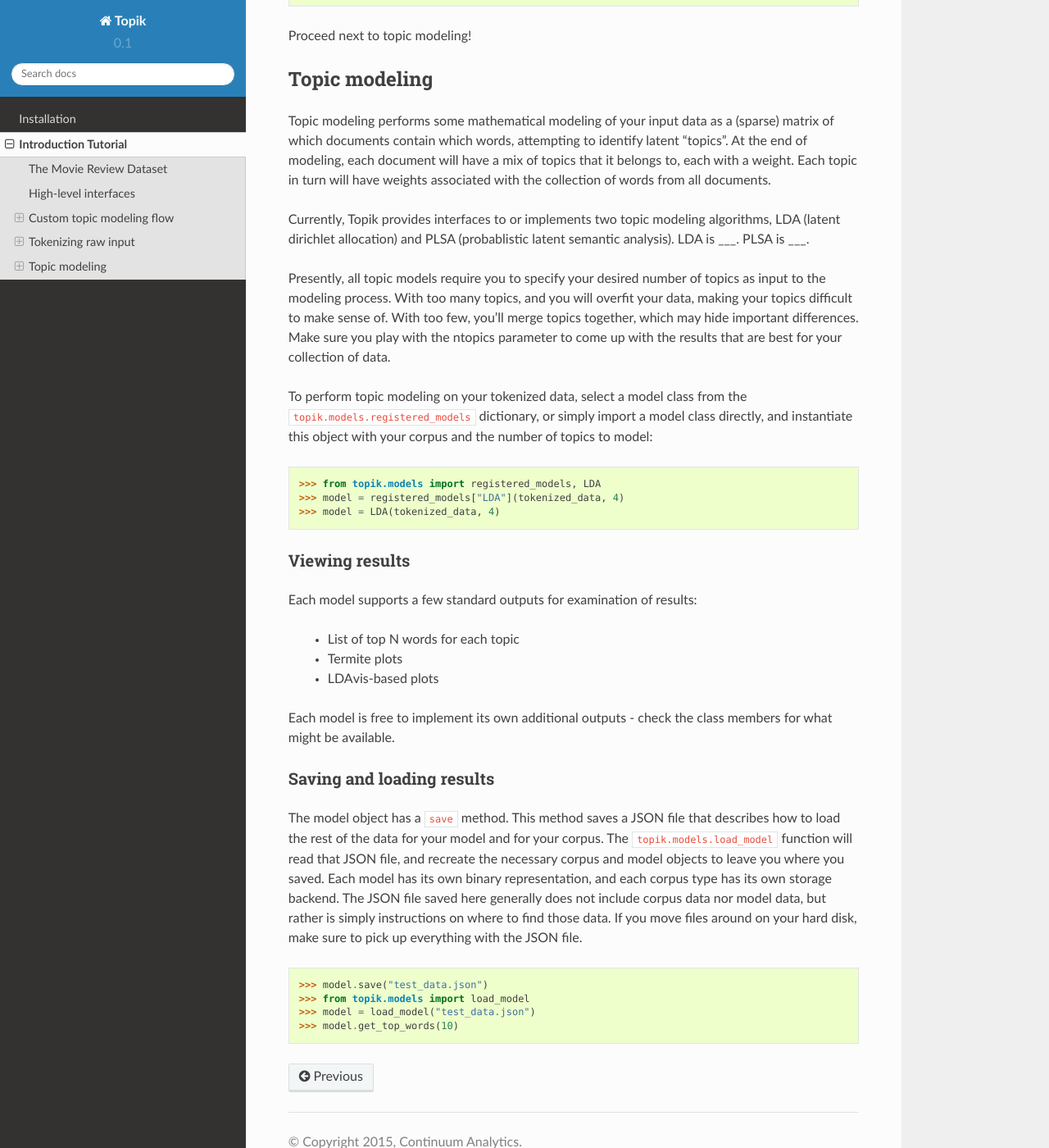
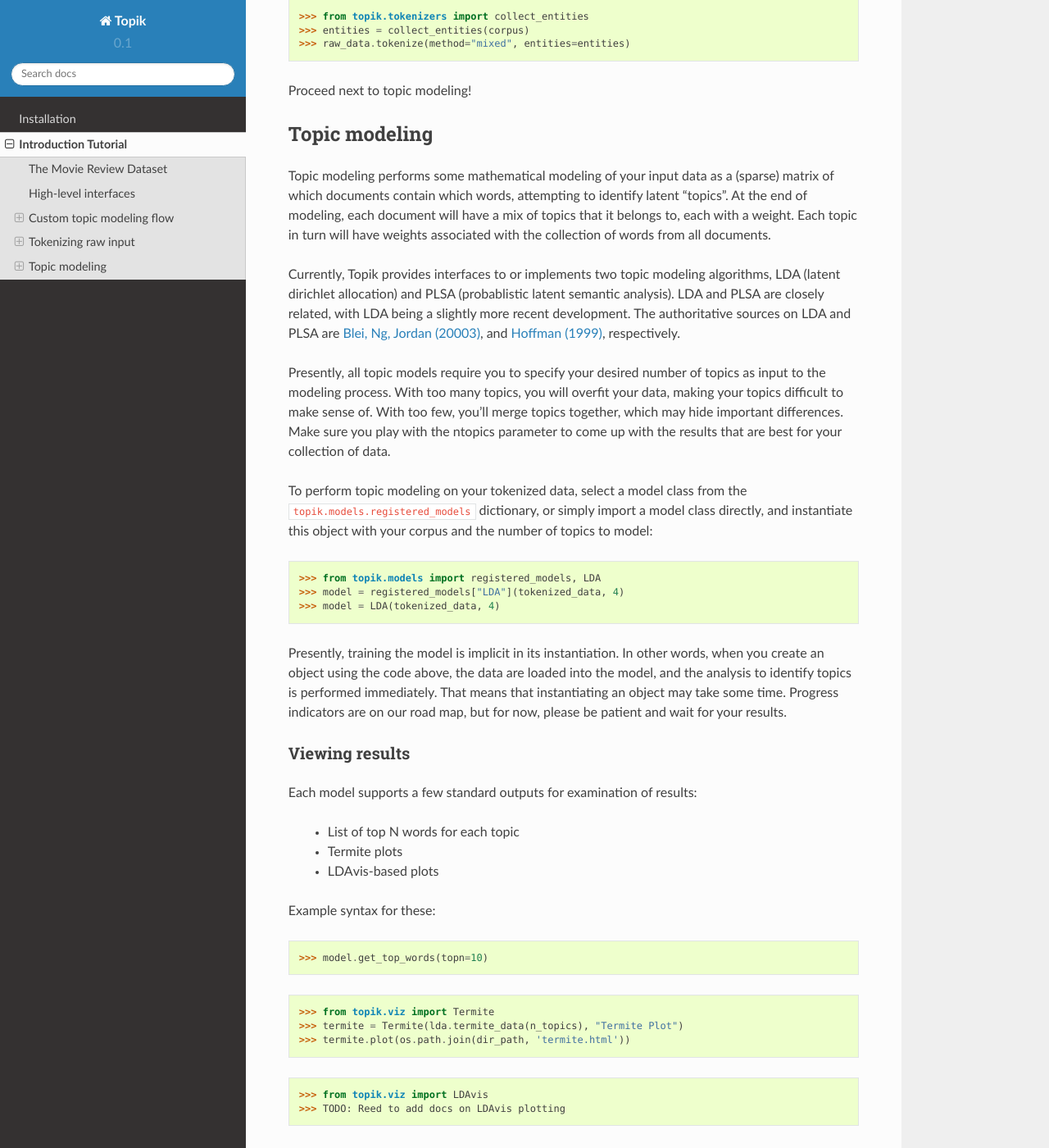
Before and after one commit to ContinuumIO/topik, a Sphinx documentation site: the page built from docs/example.rst, in a window 1280 px wide and 1400 px high, scrolled down 5875 px. Shown: the whole window at 82% size. Built offline with Sphinx 7.4.7 and the Read the Docs theme 2.0.0, drawn with Linux system fonts in a browser that asks for light colours; pages that are not in the unit, such as notebooks, are missing from menus; some of the changed text lies outside the part shown.

Commit message:
add links to PLSA and LDA papers.  Flesh out viz slightly.

```diff
--- a/docs/example.rst
+++ b/docs/example.rst
@@ -32,9 +32,12 @@
 For more information on the datasets and download options visit `NLTK data
 <http://www.nltk.org/data.html>`_.
 
-Instead of using the dataset in for `sentiment analysis`, its initial purpose,
-we'll perform `topic modeling` on the movie reviews. For that reason, we'll
-merge both folders `pos` and `neg`, to one named `reviews`.
+Instead of using the dataset for `sentiment analysis <https://en.wikipedia.org/wiki/Sentiment_analysis>`_, its initial purpose,
+we'll perform `topic modeling <https://en.wikipedia.org/wiki/Topic_model>`_ on the movie reviews. For that reason, we'll
+merge both folders `pos` and `neg`, to one named `reviews`:
+
+.. code-block:: python
+
 
 
 High-level interfaces
@@ -298,7 +301,8 @@
    >>> entities = collect_entities(corpus)
 
 
-You can tweak noun phrase extraction with a minimum and maximum occurrence frequency.  This is the frequency across your entire corpus of documents.
+You can tweak noun phrase extraction with a minimum and maximum occurrence
+frequency. This is the frequency across your entire corpus of documents.
 
 .. code-block:: python
 
@@ -319,7 +323,9 @@
 Mixed tokenization
 ~~~~~~~~~~~~~~~~~~
 
-Mixed tokenization employs both the entities tokenizer and the simple tokenizer, for when the entities tokenizer is overly restrictive, or for when words are interesting both together and apart.  Usage is similar to the entities tokenizer:
+Mixed tokenization employs both the entities tokenizer and the simple tokenizer,
+for when the entities tokenizer is overly restrictive, or for when words are
+interesting both together and apart. Usage is similar to the entities tokenizer:
 
 .. code-block:: python
 
@@ -334,19 +340,44 @@
 Topic modeling
 --------------
 
-Topic modeling performs some mathematical modeling of your input data as a (sparse) matrix of which documents contain which words, attempting to identify latent "topics".  At the end of modeling, each document will have a mix of topics that it belongs to, each with a weight.  Each topic in turn will have weights associated with the collection of words from all documents.
+Topic modeling performs some mathematical modeling of your input data as a
+(sparse) matrix of which documents contain which words, attempting to identify
+latent "topics". At the end of modeling, each document will have a mix of topics
+that it belongs to, each with a weight. Each topic in turn will have weights
+associated with the collection of words from all documents.
 
-Currently, Topik provides interfaces to or implements two topic modeling algorithms, LDA (latent dirichlet allocation) and PLSA (probablistic latent semantic analysis).  LDA is ___.  PLSA is ___.
+Currently, Topik provides interfaces to or implements two topic modeling
+algorithms, LDA (latent dirichlet allocation) and PLSA (probablistic latent
+semantic analysis). LDA and PLSA are closely related, with LDA being a slightly
+more recent development. The authoritative sources on LDA and PLSA are `Blei,
+Ng, Jordan (20003) <http://jmlr.csail.mit.edu/papers/v3/blei03a.html>`_, and
+`Hoffman (1999) <http://www.cs.brown.edu/people/th/papers/Hofmann-UAI99.pdf>`_,
+respectively.
 
-Presently, all topic models require you to specify your desired number of topics as input to the modeling process.  With too many topics, and you will overfit your data, making your topics difficult to make sense of.  With too few, you'll merge topics together, which may hide important differences.  Make sure you play with the ntopics parameter to come up with the results that are best for your collection of data.
+Presently, all topic models require you to specify your desired number of topics
+as input to the modeling process. With too many topics, you will overfit your
+data, making your topics difficult to make sense of. With too few, you'll merge
+topics together, which may hide important differences. Make sure you play with
+the ntopics parameter to come up with the results that are best for your
+collection of data.
 
-To perform topic modeling on your tokenized data, select a model class from the ``topik.models.registered_models`` dictionary, or simply import a model class directly, and instantiate this object with your corpus and the number of topics to model:
+To perform topic modeling on your tokenized data, select a model class from the
+``topik.models.registered_models`` dictionary, or simply import a model class
+directly, and instantiate this object with your corpus and the number of topics
+to model:
 
 .. code-block:: python
 
    >>> from topik.models import registered_models, LDA
    >>> model = registered_models["LDA"](tokenized_data, 4)
    >>> model = LDA(tokenized_data, 4)
+
+
+Presently, training the model is implicit in its instantiation. In other words,
+when you create an object using the code above, the data are loaded into the
+model, and the analysis to identify topics is performed immediately. That means
+that instantiating an object may take some time. Progress indicators are on our
+road map, but for now, please be patient and wait for your results.
 
 
 Viewing results
@@ -358,13 +389,40 @@
   * Termite plots
   * LDAvis-based plots
 
-Each model is free to implement its own additional outputs - check the class members for what might be available.
+Example syntax for these:
+
+.. code-block:: python
+
+   >>> model.get_top_words(topn=10)
+
+
+.. code-block:: python
+
+   >>> from topik.viz import Termite
+   >>> termite = Termite(lda.termite_data(n_topics), "Termite Plot")
+   >>> termite.plot(os.path.join(dir_path, 'termite.html'))
+
+.. code-block:: python
+
+   >>> from topik.viz import LDAvis
+   >>> TODO: Reed to add docs on LDAvis plotting
+
+Each model is free to implement its own additional outputs - check the class
+members for what might be available.
 
 
 Saving and loading results
 ~~~~~~~~~~~~~~~~~~~~~~~~~~
 
-The model object has a ``save`` method.  This method saves a JSON file that describes how to load the rest of the data for your model and for your corpus.  The ``topik.models.load_model`` function will read that JSON file, and recreate the necessary corpus and model objects to leave you where you saved.  Each model has its own binary representation, and each corpus type has its own storage backend.  The JSON file saved here generally does not include corpus data nor model data, but rather is simply instructions on where to find those data.  If you move files around on your hard disk, make sure to pick up everything with the JSON file.
+The model object has a ``save`` method. This method saves a JSON file that
+describes how to load the rest of the data for your model and for your corpus.
+The ``topik.models.load_model`` function will read that JSON file, and recreate
+the necessary corpus and model objects to leave you where you saved. Each model
+has its own binary representation, and each corpus type has its own storage
+backend. The JSON file saved here generally does not include corpus data nor
+model data, but rather is simply instructions on where to find those data. If
+you move files around on your hard disk, make sure to pick up everything with
+the JSON file.
 
 .. code-block:: python
 
```
